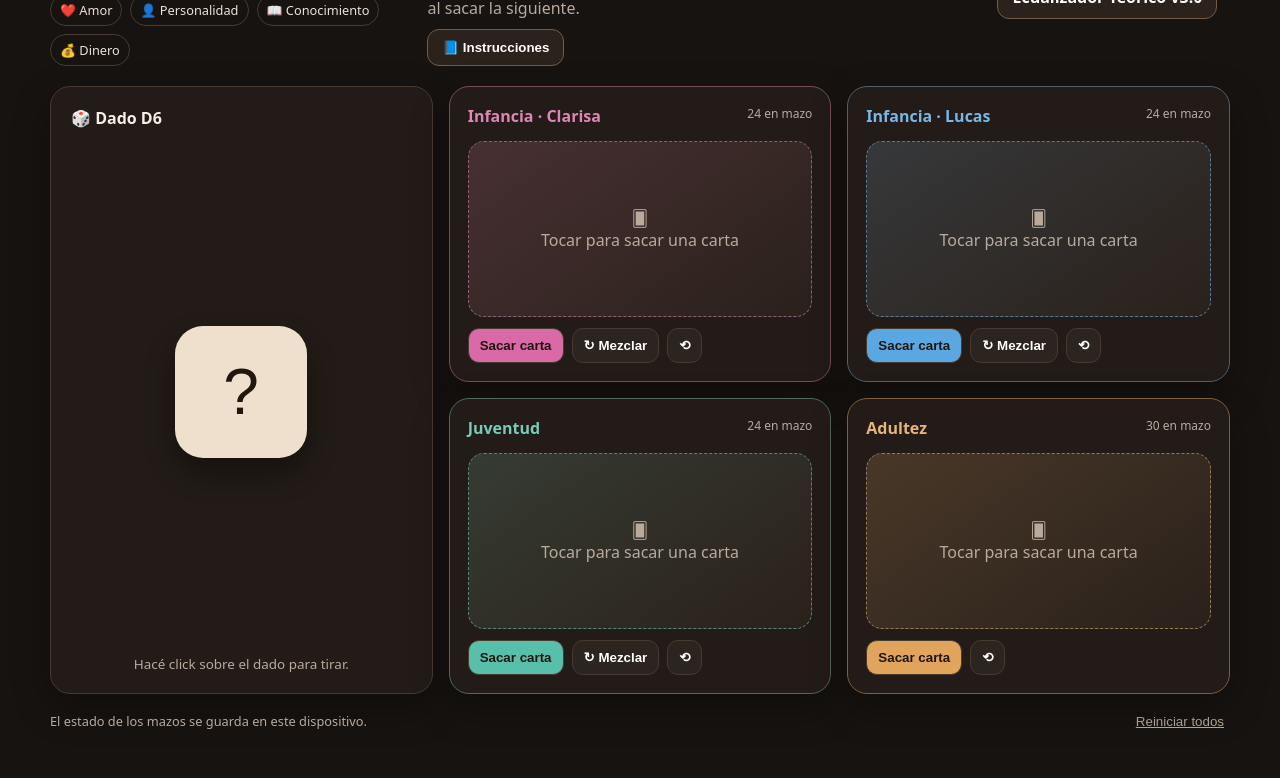
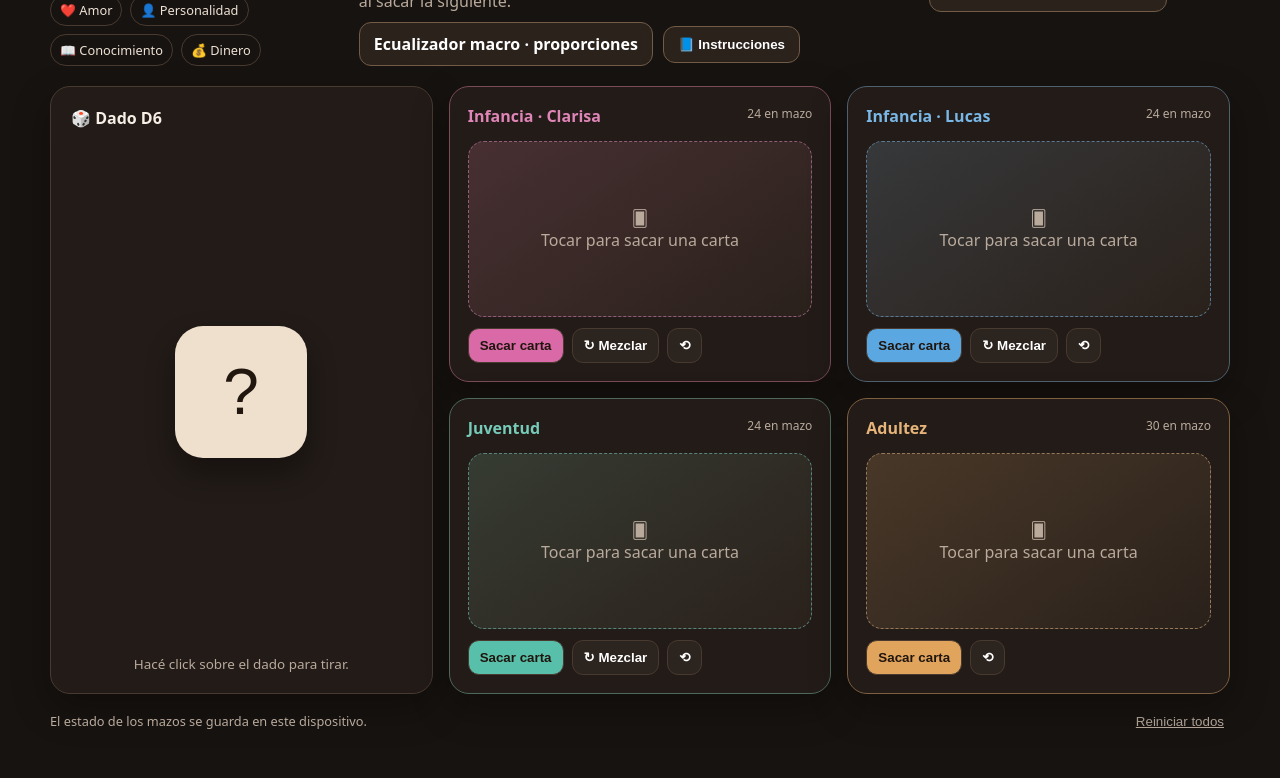
Before and after one commit to stgo-rodriguez/juego-clarisa-lucas, a plain HTML site: page index.html in a window 1280 px wide. Shown: the part 217-995 px from the top of the page. Drawn offline with Linux system fonts and the light colour scheme.

Commit message:
feat(macro): conectar el ecualizador alto nivel con la web existente y CI

```diff
--- a/index.html
+++ b/index.html
@@ -54,7 +54,7 @@ h1{margin:4px 0;font-size:clamp(2rem,5vw,3.5rem);letter-spacing:-.05em}.eyebrow{
 @media(max-width:650px){.resource-grid,.example,.rule-grid{grid-template-columns:1fr 1fr}.dice-results{grid-template-columns:repeat(3,1fr)}.instructions-overlay{padding:8px}.instructions-body{padding:18px 16px 24px}.instructions-tabs{top:69px;padding:8px 14px}}
 @media(max-width:900px){.dice,.decks{grid-column:1/-1}}@media(max-width:650px){header{flex-direction:column;align-items:start}.decks{grid-template-columns:1fr}.wrap{width:calc(100% - 16px)}}
 </style></head><body><div class="wrap">
-<header><div><div class="eyebrow">Soporte de partida · reglas v1.3</div><h1>Clarisa + Lucas</h1><div class="legend"><span class="chip">❤️ Amor</span><span class="chip">👤 Personalidad</span><span class="chip">📖 Conocimiento</span><span class="chip">💰 Dinero</span></div></div><div class="top-actions"><div class="sub">Dado D6 y mazos de Cartas de Situación. La carta anterior vuelve al fondo al sacar la siguiente.</div><a class="instructions-btn" style="text-decoration:none" href="laboratorio/v3/ecualizador.html">Ecualizador Teórico v3.0</a><button id="openInstructions" class="instructions-btn">📘 Instrucciones</button></div></header>
+<header><div><div class="eyebrow">Soporte de partida · reglas v1.3</div><h1>Clarisa + Lucas</h1><div class="legend"><span class="chip">❤️ Amor</span><span class="chip">👤 Personalidad</span><span class="chip">📖 Conocimiento</span><span class="chip">💰 Dinero</span></div></div><div class="top-actions"><div class="sub">Dado D6 y mazos de Cartas de Situación. La carta anterior vuelve al fondo al sacar la siguiente.</div><a class="instructions-btn" style="text-decoration:none" href="laboratorio/v3/ecualizador.html">Ecualizador detallado v3.1</a><a class="instructions-btn" style="text-decoration:none" href="laboratorio/macro/ecualizador.html">Ecualizador macro · proporciones</a><button id="openInstructions" class="instructions-btn">📘 Instrucciones</button></div></header>
 <main class="grid"><section class="panel dice"><strong>🎲 Dado D6</strong><div class="diebox"><button id="die" class="diebtn">?</button></div><div class="hint" id="diceHint">Hacé click sobre el dado para tirar.</div></section><section id="decks" class="decks"></section></main>
 <div class="footer"><span>El estado de los mazos se guarda en este dispositivo.</span><button id="resetAll" class="linkbtn">Reiniciar todos</button></div></div>
 
```
